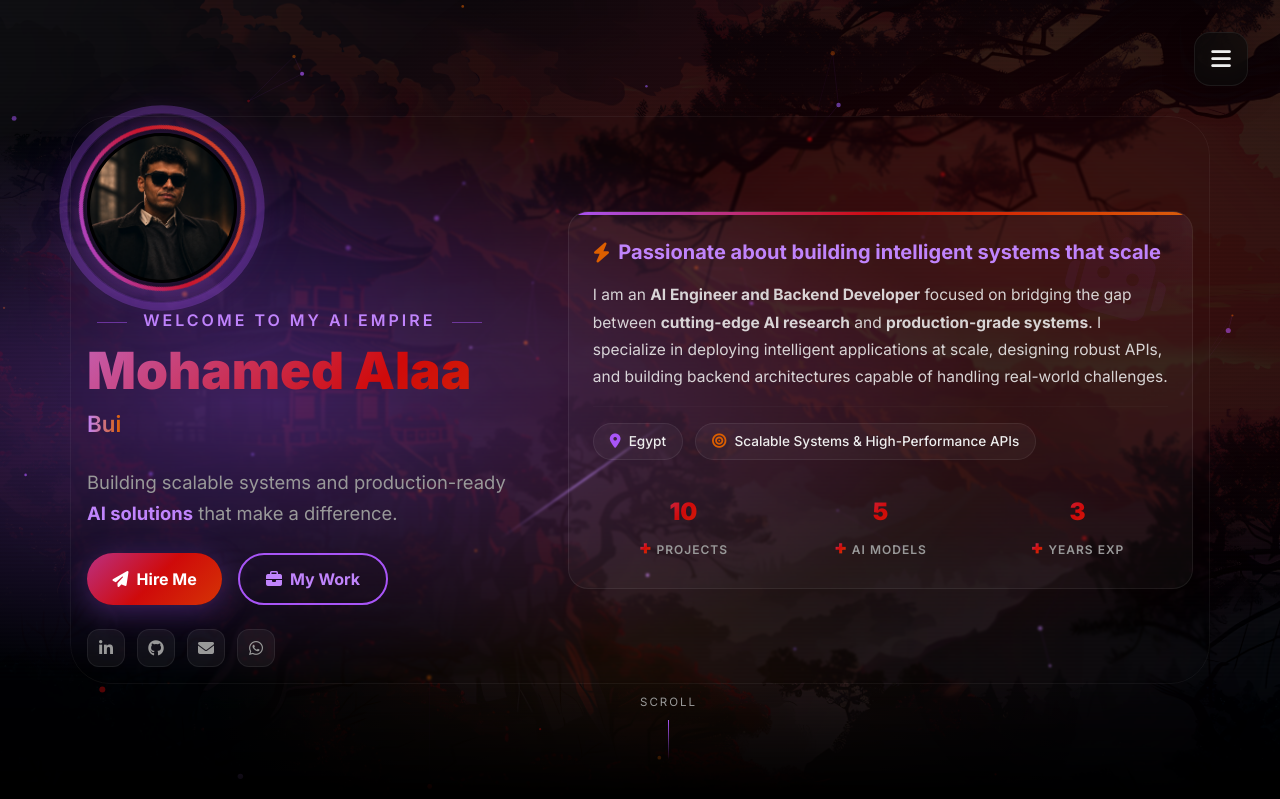
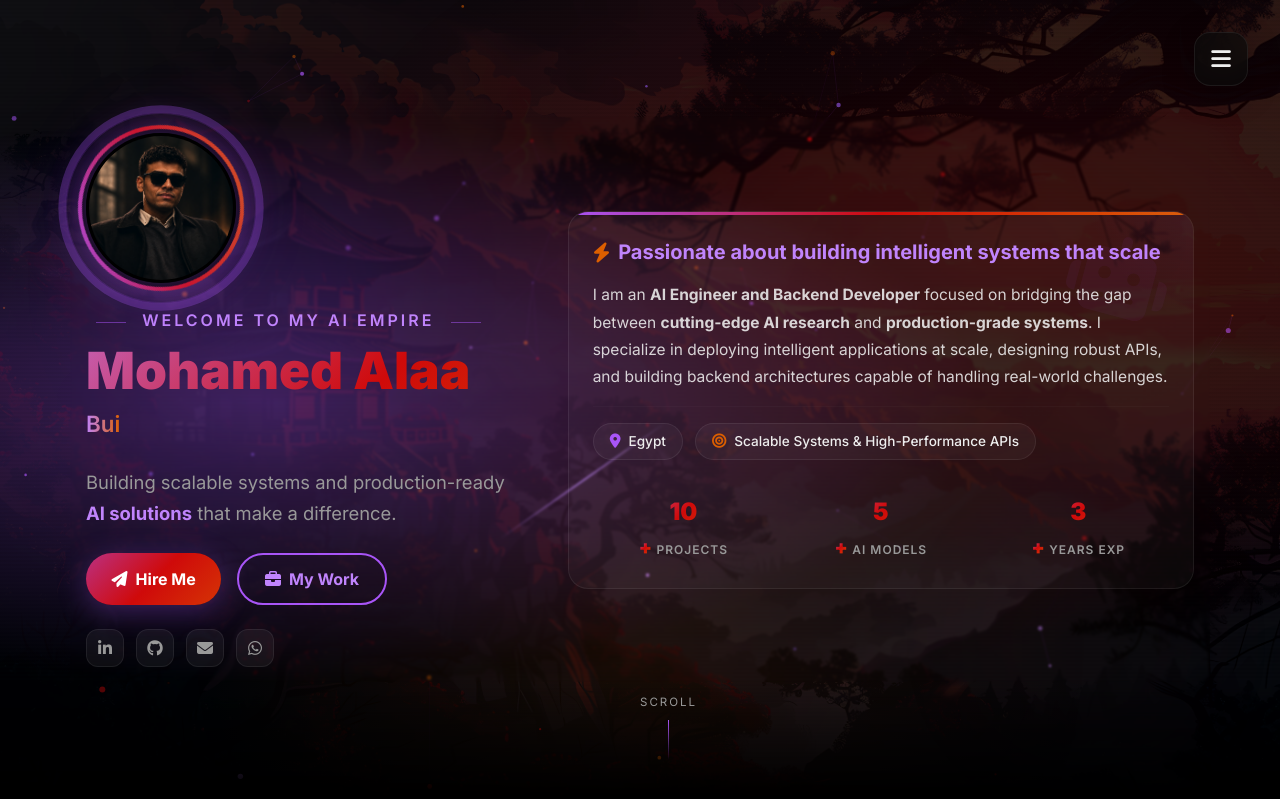
Before and after one commit to blackeagle686/portfolio, a Django app: page / in a window 1280 px wide. Shown: the top 799 px of the page. Run offline with Django 5.2, Linux system fonts and the light colour scheme; data that the repository does not hold is empty; some libraries are stand-ins or nearby versions.

Commit message:
Remove unused footer border styles

```diff
--- a/static/css/style.css
+++ b/static/css/style.css
@@ -1380,8 +1380,6 @@
     /* background: rgba(15, 15, 15, 0.4); */
     backdrop-filter: blur(1px);
     -webkit-backdrop-filter: blur(10px);
-    border: 1px solid rgba(255, 255, 255, 0.05);
-    border-radius: 40px; /* Large rounded padding effect */
     padding: 1rem !important;
 }
 
```
